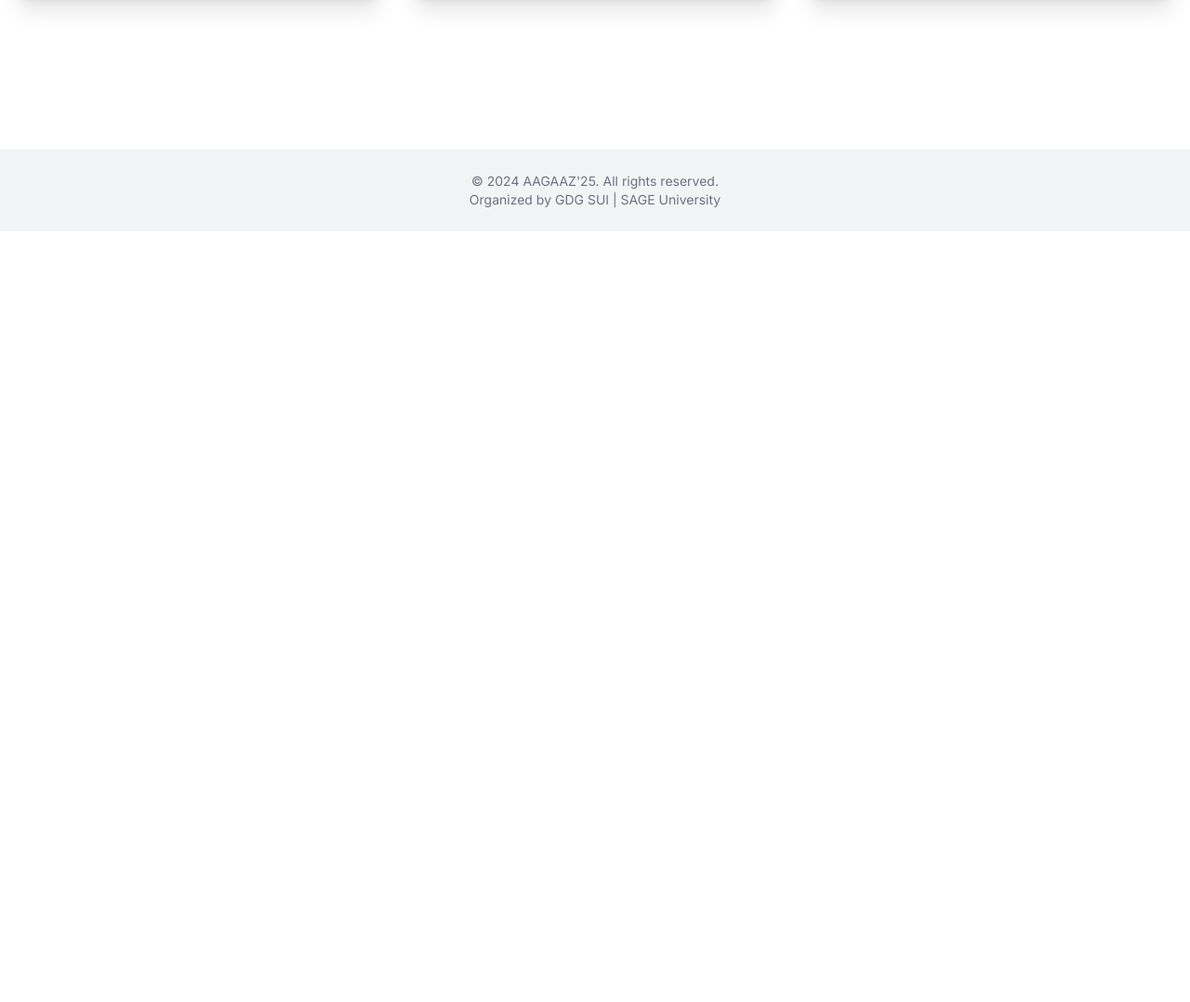
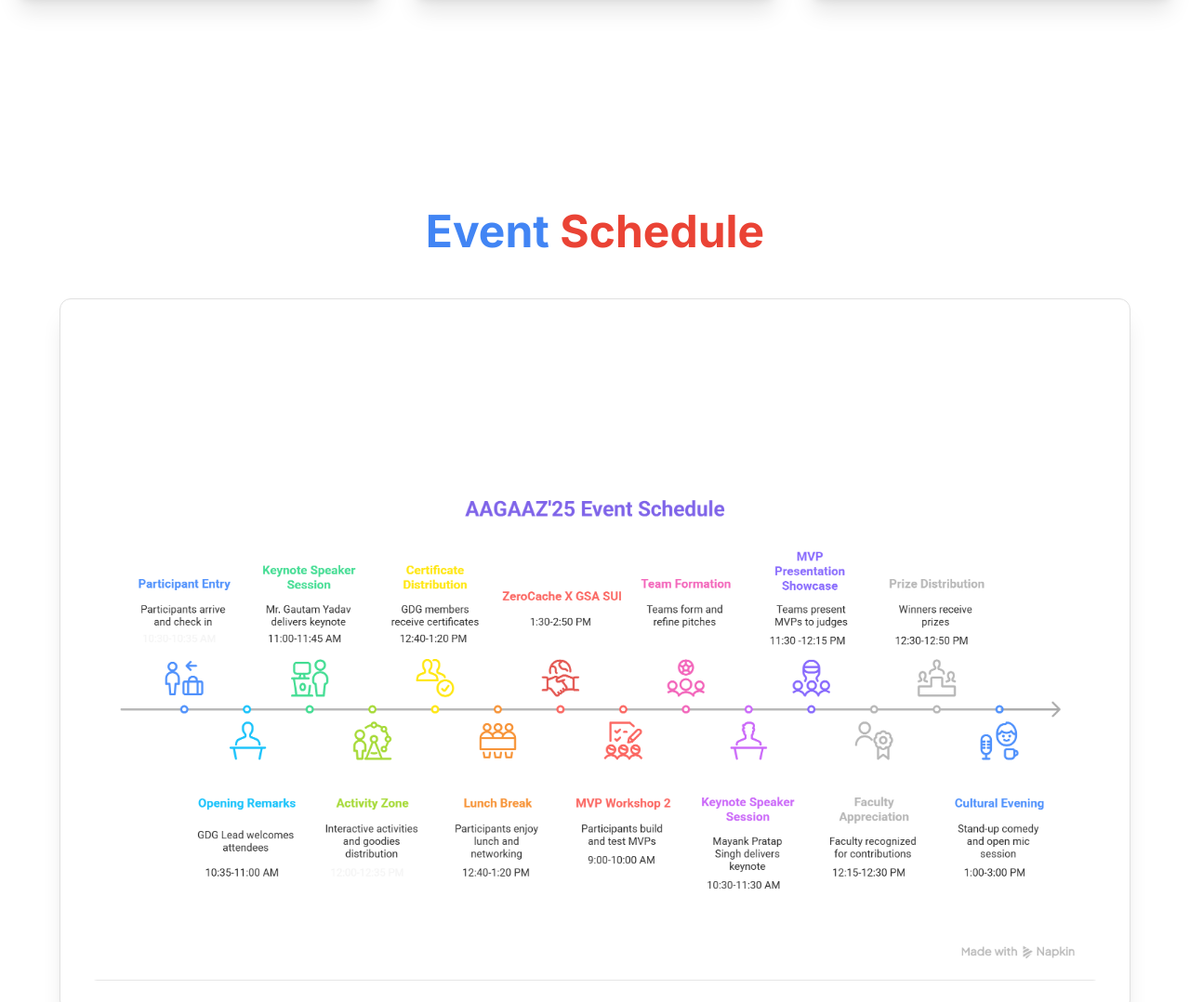
Before and after one commit to Krishna19-dev/AAGAAZ-25, a plain HTML site: page index.html in a window 1280 px wide. Shown: the part 2711-3789 px from the top of the page at 93% size. Before the commit the page ends 2960 px from the top, so only its background shows below. Drawn offline with nearby package versions, Linux system fonts and the light colour scheme.

Commit message:
Update index.html

```diff
--- a/index.html
+++ b/index.html
@@ -299,7 +299,17 @@
             </div>
         </section>
 
-    </main>
+        <section id="schedule" class="py-16 gdg-theme">
+            <div class="container mx-auto px-4">
+                <h2 class="text-4xl md:text-5xl font-bold text-gray-800 mb-12 text-center">
+                    <span class="gdg-blue">Event</span> <span class="gdg-red">Schedule</span>
+                </h2>
+                <div class="gdg-card rounded-xl p-4 md:p-8 shadow-xl max-w-6xl mx-auto">
+                    <img src="/AAGAAZ'25_ COMPREHENSIVE PARTICIPANT MANUAL - visual selection (4)[1].png" alt="AAGAAZ'25 Event Schedule" class="w-full h-auto rounded-lg">
+                </div>
+            </div>
+        </section>
+        </main>
 
     <footer class="bg-gray-100 text-center py-6 text-gray-500 text-sm">
         <p>&copy; 2024 AAGAAZ'25. All rights reserved.<br>Organized by GDG SUI | SAGE University </p>
```
